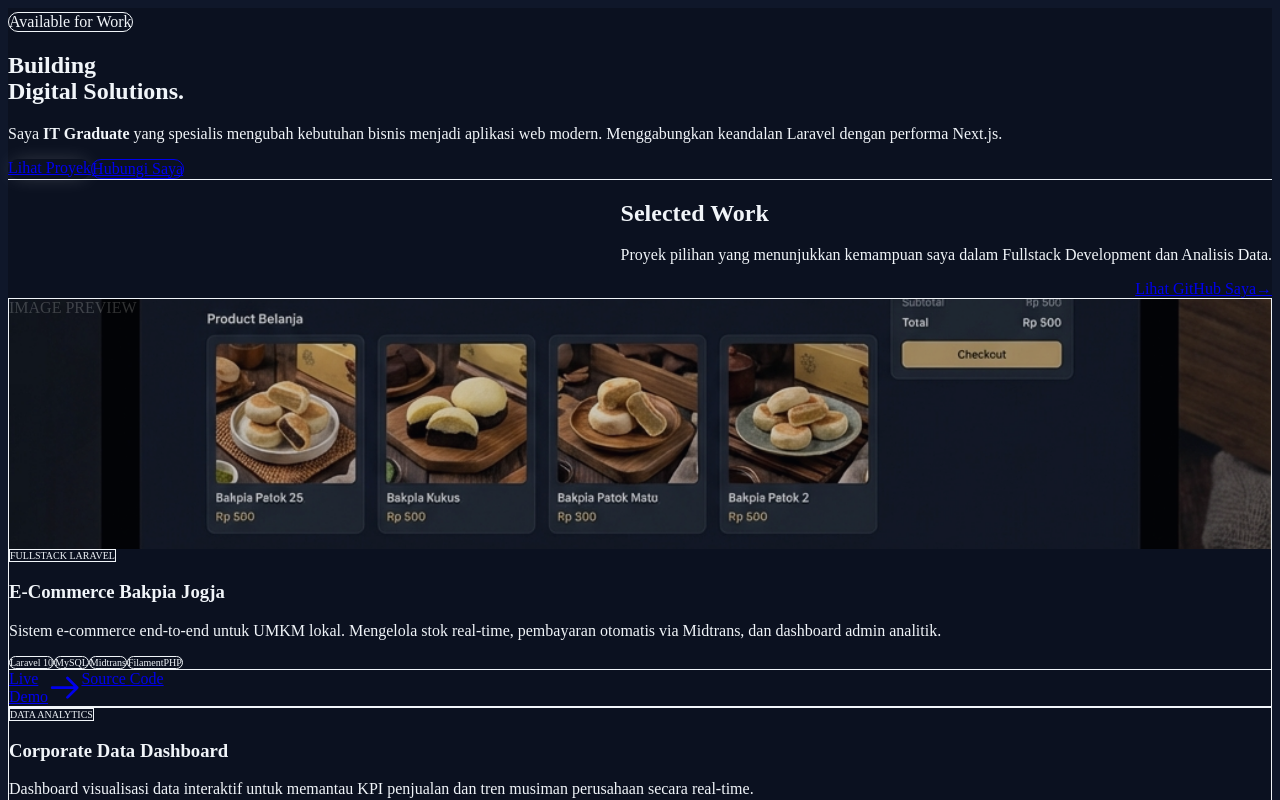
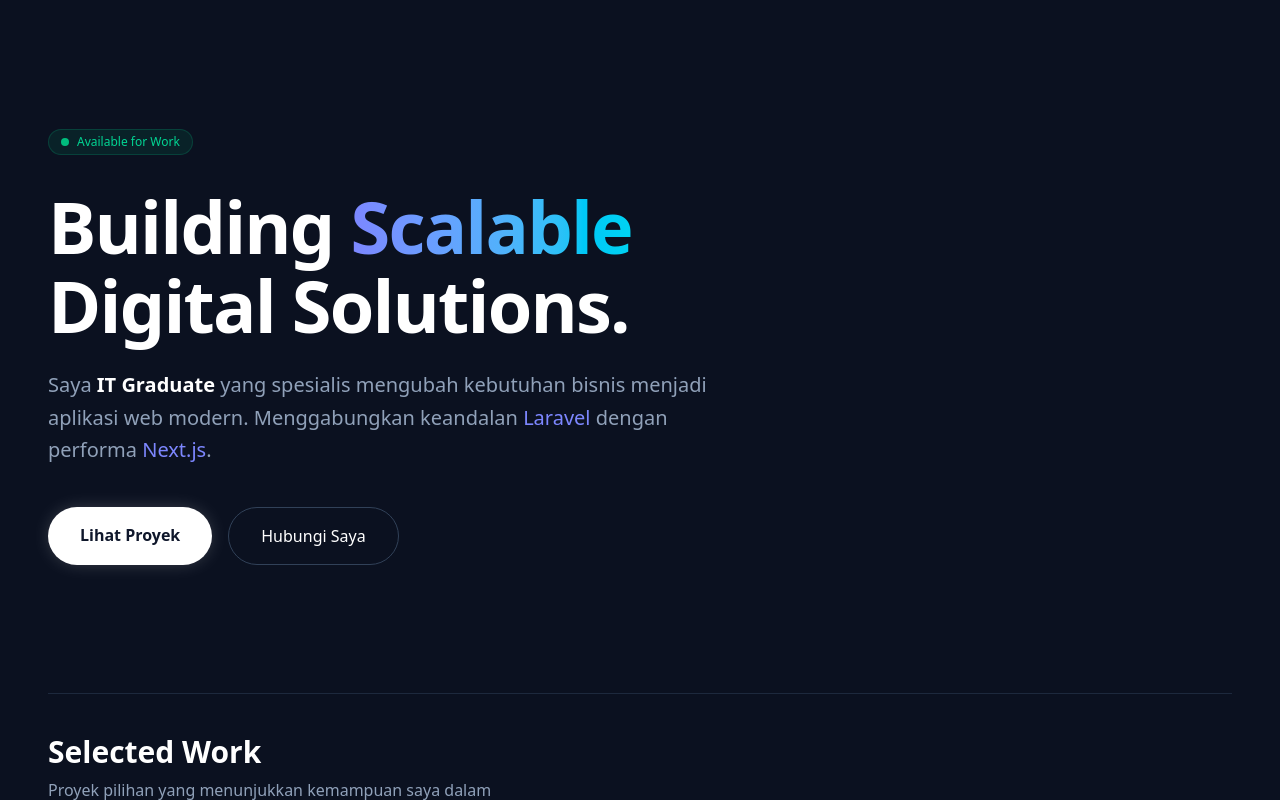
Before and after one commit to rfssu/My-Portofolio, a Next.js app: page / in a window 1280 px wide. Shown: the top 800 px of the page. Built offline with nearby package versions, Linux system fonts and the light colour scheme.

Commit message:
fix CSS import

```diff
--- a/app/globals.css
+++ b/app/globals.css
@@ -1,125 +1,32 @@
-@tailwind base;
-@tailwind components;
-@tailwind utilities;
+@import "tailwindcss";
 
-/* ========================================
-   CUSTOM BASE STYLES (Vanilla CSS)
-   ======================================== */
-@layer base {
-  html {
-    scroll-behavior: smooth;
-  }
+@theme {
+  --color-background: #0B1120;
+  --color-foreground: #ededed;
 
-  body {
-    background-color: rgb(15 23 42);
-    /* slate-900 */
-    color: rgb(241 245 249);
-    /* slate-100 */
+  /* Definisi Animasi Custom untuk v4 */
+  --animate-gradient-x: gradient-x 3s ease infinite;
+
+  @keyframes gradient-x {
+
+    0%,
+    100% {
+      background-position: 0% 50%;
+    }
+
+    50% {
+      background-position: 100% 50%;
+    }
   }
 }
 
-/* ========================================
-   CUSTOM COMPONENTS
-   ======================================== */
-@layer components {
-
-  /* Container */
-  .container-custom {
-    max-width: 80rem;
-    /* 1280px */
-    margin-left: auto;
-    margin-right: auto;
-    padding-left: 1rem;
-    padding-right: 1rem;
-  }
-
-  @media (min-width: 640px) {
-    .container-custom {
-      padding-left: 1.5rem;
-      padding-right: 1.5rem;
-    }
-  }
-
-  @media (min-width: 1024px) {
-    .container-custom {
-      padding-left: 2rem;
-      padding-right: 2rem;
-    }
-  }
-
-  /* Buttons */
-  .btn-primary {
-    padding: 0.75rem 1.5rem;
-    background-color: rgb(37 99 235);
-    /* blue-600 */
-    color: white;
-    border-radius: 0.5rem;
-    font-weight: 600;
-    transition: background-color 0.2s;
-  }
-
-  .btn-primary:hover {
-    background-color: rgb(29 78 216);
-    /* blue-700 */
-  }
-
-  .btn-secondary {
-    padding: 0.75rem 1.5rem;
-    background-color: rgb(51 65 85);
-    /* slate-700 */
-    color: white;
-    border-radius: 0.5rem;
-    font-weight: 600;
-    transition: background-color 0.2s;
-  }
-
-  .btn-secondary:hover {
-    background-color: rgb(71 85 105);
-    /* slate-600 */
-  }
-
-  /* Cards */
-  .card {
-    background-color: rgb(30 41 59);
-    /* slate-800 */
-    border: 1px solid rgb(51 65 85);
-    /* slate-700 */
-    border-radius: 0.5rem;
-    padding: 1.5rem;
-  }
-
-  .card-hover {
-    background-color: rgb(30 41 59);
-    /* slate-800 */
-    border: 1px solid rgb(51 65 85);
-    /* slate-700 */
-    border-radius: 0.5rem;
-    padding: 1.5rem;
-    transition: border-color 0.2s;
-  }
-
-  .card-hover:hover {
-    border-color: rgb(71 85 105);
-    /* slate-600 */
-  }
+/* Setting Default */
+body {
+  background-color: var(--color-background);
+  color: var(--color-foreground);
 }
 
-/* ========================================
-   CUSTOM UTILITIES
-   ======================================== */
-@layer utilities {
-
-  /* Text gradient */
-  .text-gradient {
-    background-clip: text;
-    -webkit-background-clip: text;
-    color: transparent;
-    background-image: linear-gradient(to right, rgb(96 165 250), rgb(192 132 252));
-  }
-
-  /* Custom shadow */
-  .shadow-custom {
-    box-shadow: 0 4px 6px -1px rgba(0, 0, 0, 0.1),
-      0 2px 4px -1px rgba(0, 0, 0, 0.06);
-  }
+/* Utility Custom jika diperlukan */
+@utility text-gradient {
+  @apply text-transparent bg-clip-text bg-gradient-to-r from-indigo-400 to-cyan-400;
 }
```
